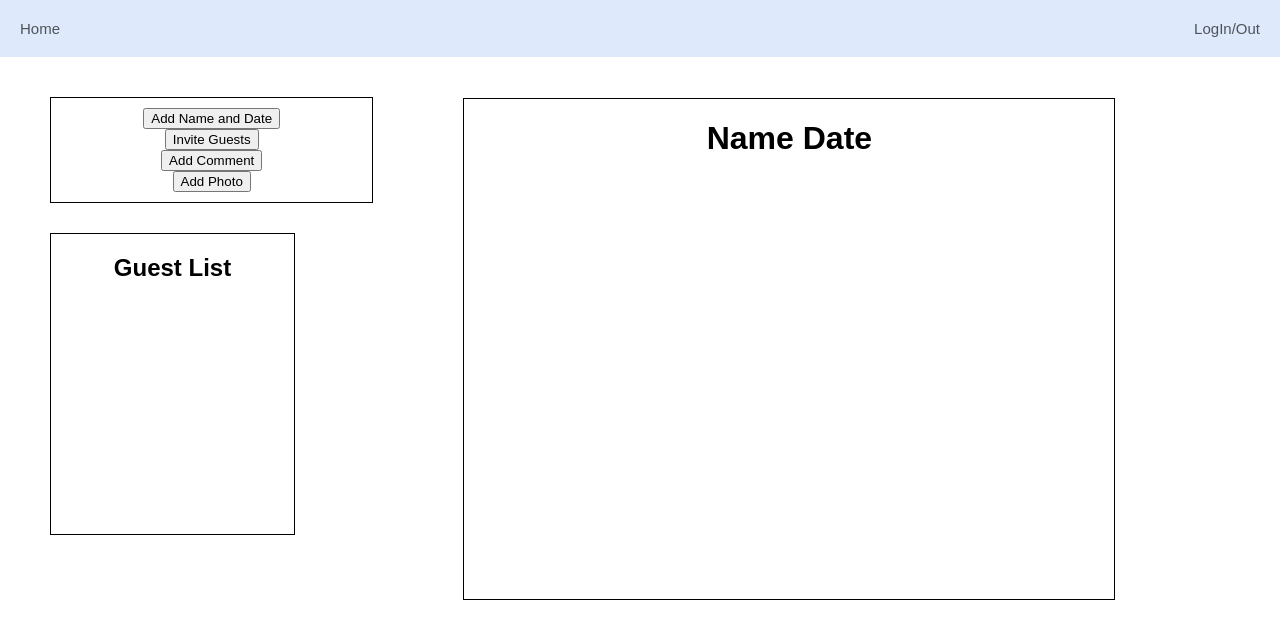
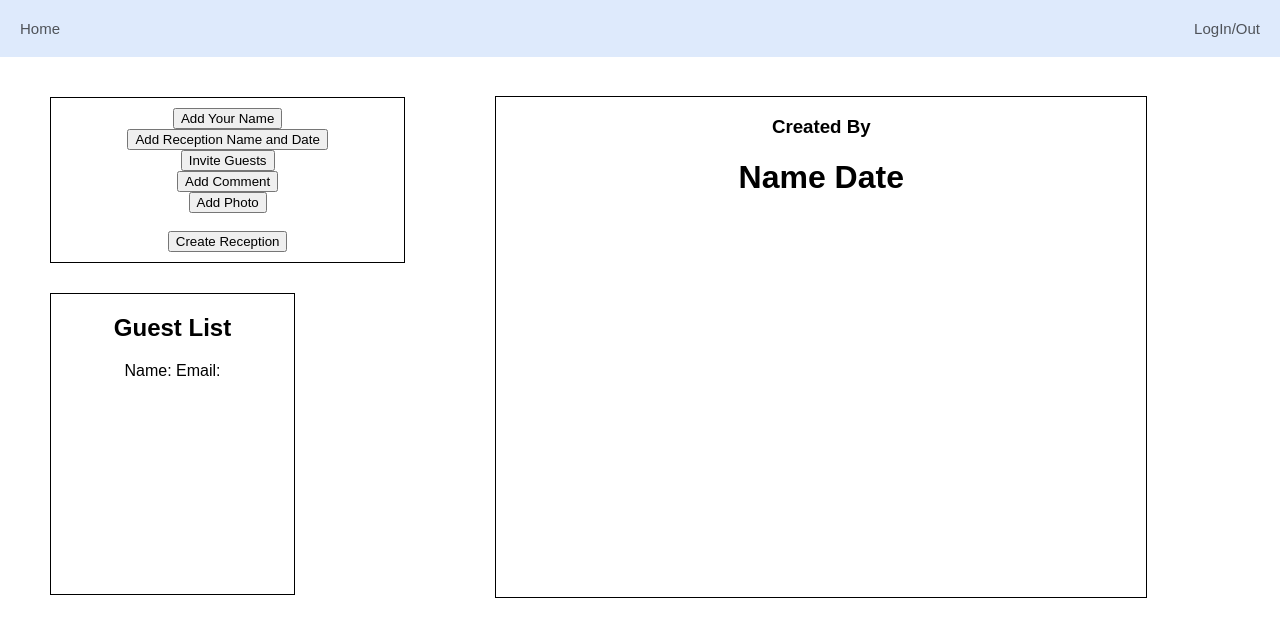
Before and after one commit to mlc03e/chicken-fish-steak-frontend, a React (Create React App) app: page /create in a window 1280 px wide. Shown: the top 636 px of the page. Built offline with nearby package versions, Linux system fonts and the light colour scheme.

Commit message:
receptions persisted

```diff
--- a/src/App.js
+++ b/src/App.js
@@ -10,6 +10,7 @@ import { BrowserRouter as Router, Route, Link } from "react-router-dom";
 import { withRouter } from "react-router";
 import Create from './Create'
 import Reception from './Reception'
+import v4 from 'uuid'
 
 class App extends Component {
   state= {
@@ -17,36 +18,86 @@ class App extends Component {
     photoList: [],
     invitedGuestsName: '',
     invitedGuestsEmail: '',
-    receptionName: '',
-    receptionDate: ''
+    // receptionName: '',
+    // receptionDate: '',
+    receptionWhole: {},
+    receptions: [],
+    name: '',
+    date: '',
+    creator: [],
+    guests: [],
+    comments: [],
+    photos: []
   }
   storeNameDate=(addedName, addedDate)=> {
-    this.setState({receptionName: [...this.state.receptionName, addedName],
-    receptionDate: [...this.state.receptionDate, addedDate]})
+    this.setState({name: addedName,
+    date: addedDate})
   }
   invitedGuests=(newGuest, newEmail)=> {
-    this.setState({ invitedGuestsName: [...this.state.invitedGuestsName, newGuest],
+    this.setState({ guests: [...this.state.guests, newGuest],
     invitedGuestsEmail: [...this.state.invitedGuestsEmail, newEmail]
     })
   }
   logComment=(newComment)=> {
-    this.setState({commentList: [...this.state.commentList, newComment]})
+    this.setState({comments: [...this.state.comments, newComment]})
   }
   logPhoto=(newPhoto)=> {
-    this.setState({photoList: [...this.state.photoList, newPhoto]})
+    this.setState({photos: [...this.state.photos, newPhoto]})
   }
+  submitCreator=(creatorName)=> {
+    this.setState({creator: [...this.state.creator, creatorName]})
+  }
+  // submitWholeReception=(wholeName, wholeDate, wholeGuest, wholeEmail, wholeComment, wholePhoto)=> {
+  //   this.setState({ receptionWhole: {wholeName, wholeDate, wholeGuest, wholeEmail, wholeComment, wholePhoto}})
+  // }
+  fetchReceptions= ()=> {
+    fetch('http://localhost:3000/api/v1/receptions')
+    .then(response => response.json())
+    // .then(receptions => this.setState({receptions}))
+    .then(receptions => {
+      const updatedReceptions = receptions.map(reception => {
+        return {...reception, selected: false}
+      })
+      this.setState({
+        receptions: updatedReceptions
+      })
+    }
+    )
+  }
+  createReception=()=> {
+    fetch('http://localhost:3000/api/v1/receptions', {method: "POST",
+    headers: {
+      "Content-Type": "application/json",
+      "Accept": "application/json"
+    },body: JSON.stringify({
+        name: this.state.name,
+        date: this.state.date,
+        creator_id: v4(),
+      })
+    })
+      .then(response => response.json())
+      // .then(newReception=> console.log(newReception))
+      .then(newReception=> this.setState({
+        receptions: [...this.state.receptions, newReception]
+      }))
+  }
+  //change id to creator.id name: creator.name
+  // guests: this.state.guests,
+  // photos: this.state.photos,
+  // comments: this.state.comments
   render() {
     return (
       <div className="App">
         <>
-
           <Route path="/" component={NavBar}/>
           <Route path="/login" exact component={Login}/>
           <Route path="/home" exact component={Home}/>
           <Route path="/create"  component={()=><Create storeNameDate={this.storeNameDate} invitedGuests={this.invitedGuests}
-            logComment={this.logComment} logPhoto={this.logPhoto} commentList={this.state.commentList} photoList={this.state.photoList}
-            invitedGuestsName={this.state.invitedGuestsName} invitedGuestsEmail={this.state.invitedGuestsEmail} receptionName={this.state.receptionName} receptionDate={this.state.receptionDate}/>} />
-          <Route path="/reception"  component={Reception}/>
+            logComment={this.logComment} logPhoto={this.logPhoto} comments={this.state.comments} photos={this.state.photos}
+            guests={this.state.guests} invitedGuestsEmail={this.state.invitedGuestsEmail} submitCreator={this.submitCreator} creator={this.state.creator}
+            name={this.state.name} date={this.state.date} createReception={this.createReception} receptions={this.state.receptions}/>} />
+          <Route path="/reception"  component={()=><Reception receptions={this.state.receptions} fetchReceptions={this.fetchReceptions} comments={this.state.comments}
+            photos={this.state.photos} logComment={this.logComment} logPhoto={this.logPhoto}/>}/>
       </>
 
       </div>
--- /dev/null
+++ b/src/CommentsPhotosButtons.js
@@ -0,0 +1,66 @@
+import React, { Component } from 'react';
+import Modal from './Modal'
+
+class CommentsPhotosButtons extends Component {
+
+  state= {
+    commentForm: false,
+    comment: '',
+    photoForm: false,
+    photo: '',
+    seeModal: true,
+  }
+
+  addComment=()=>{
+    this.setState({commentForm: true})
+  }
+  handleComment=(event)=>{
+    this.setState({comment: event.target.value})
+  }
+  submitComment=(event) => {
+    event.preventDefault()
+    this.props.logComment(this.state.comment)
+  }
+  addPhoto=()=>{
+    this.setState({photoForm: true})
+  }
+  handlePhoto=(event)=>{
+    this.setState({photo: event.target.value})
+  }
+  submitPhoto=(event) => {
+    event.preventDefault()
+    this.props.logPhoto(this.state.photo)
+  }
+  render() {
+    return (
+      <div>
+
+        <div >
+          <button onClick={this.addComment}>Add Comment</button>
+          <br></br>
+          <button onClick={this.addPhoto}>Add Photo</button>
+        </div>
+
+        {this.state.commentForm &&
+        <Modal seeModal={this.state.seeModal} handleClose={this.hideModal} >
+          <form className='commentForm' onSubmit={this.submitComment}>
+            <input autoFocus style={{ height: '100px', width: '210px', fontSize: '18px'}} onChange={this.handleComment} value={this.state.comment}/>
+            <br></br><br></br><br></br>
+            <button type="submit" >Add</button>
+          </form>
+        </Modal>}
+        {this.state.photoForm &&
+        <Modal seeModal={this.state.seeModal} handleClose={this.hideModal} >
+          <form className='commentForm' onSubmit={this.submitPhoto}>
+            <input autoFocus style={{ height: '100px', width: '210px', fontSize: '18px'}} onChange={this.handlePhoto} value={this.state.photo}/>
+            <br></br><br></br><br></br>
+            <button type="submit">Add</button>
+          </form>
+        </Modal>}
+      </div>
+    );
+  }
+
+}
+
+export default CommentsPhotosButtons;
--- a/src/Create.js
+++ b/src/Create.js
@@ -4,6 +4,8 @@ import ReactDOM from 'react-router-dom'
 import { BrowserRouter as Router, Route, Link } from "react-router-dom";
 import { withRouter } from "react-router";
 import Modal from './Modal'
+import v4 from 'uuid'
+import CommentsPhotosButtons from './CommentsPhotosButtons'
 
 
 class Create extends Component {
@@ -18,7 +20,19 @@ class Create extends Component {
     commentForm: false,
     comment: '',
     photoForm: false,
-    photo: ''
+    photo: '',
+    creatorForm: false,
+    creator: ''
+  }
+  // componentDidMount() {
+  //   this.props.createReception
+  //   console.log(this.props.receptions);
+  // }
+  createReception= ()=> {
+    this.props.createReception()
+  }
+  addCreator= ()=> {
+    this.setState({creatorForm: true })
   }
   showNameDateForm= () => {
     this.setState({ nameDateForm: true })
@@ -41,7 +55,7 @@ class Create extends Component {
   }
   handleSubmitNameDate=(event) => {
     event.preventDefault()
-    console.log('handleSubmitName', event);
+    // console.log('handleSubmitName', event);
     this.props.storeNameDate(this.state.name, this.state.date)
   }
   showInviteForm=()=> {
@@ -63,26 +77,33 @@ class Create extends Component {
     this.props.invitedGuests(this.state.guest, this.state.email)
 
   }
-  addComment=()=>{
-    this.setState({commentForm: true})
+  handleCreator=(event)=> {
+    event.preventDefault()
+    this.props.submitCreator(this.state.creator)
   }
-  handleComment=(event)=>{
-    this.setState({comment: event.target.value})
+  handleCreatorName=(event)=> {
+    this.setState({creator: event.target.value})
   }
-  submitComment=(event) => {
-    event.preventDefault()
-    this.props.logComment(this.state.comment)
-  }
-  addPhoto=()=>{
-    this.setState({photoForm: true})
-  }
-  handlePhoto=(event)=>{
-    this.setState({photo: event.target.value})
-  }
-  submitPhoto=(event) => {
-    event.preventDefault()
-    this.props.logPhoto(this.state.photo)
-  }
+  // addComment=()=>{
+  //   this.setState({commentForm: true})
+  // }
+  // handleComment=(event)=>{
+  //   this.setState({comment: event.target.value})
+  // }
+  // submitComment=(event) => {
+  //   event.preventDefault()
+  //   this.props.logComment(this.state.comment)
+  // }
+  // addPhoto=()=>{
+  //   this.setState({photoForm: true})
+  // }
+  // handlePhoto=(event)=>{
+  //   this.setState({photo: event.target.value})
+  // }
+  // submitPhoto=(event) => {
+  //   event.preventDefault()
+  //   this.props.logPhoto(this.state.photo)
+  // }
   hideNameDateForm=()=> {
     this.setState({nameDateForm: false  })
   }
@@ -95,33 +116,46 @@ class Create extends Component {
   hidePhoto=()=> {
     this.setState({photoForm: false})
   }
-
+  // submitReception=(event)=> {
+  //   event.preventDefault()
+  //   this.props.submitWholeReception(this.state.name, this.state.date, this.state.guest, this.state.email, this.state.comment, this.state.photo)
+  // }
   render() {
-    console.log( this.props.receptionName)
+    // console.log( this.props.submitWholeReception)
     return (
     <div className= 'createContainer'>
       <div className= "createButtons">
-        <button onClick={this.showNameDateForm}>Add Name and Date</button>
+        <button onClick= {this.addCreator}> Add Your Name </button>
+        <br></br>
+        <button onClick={this.showNameDateForm}> Add Reception Name and Date</button>
         <br></br>
         <button onClick={this.showInviteForm}>Invite Guests</button>
+          <CommentsPhotosButtons logPhoto={this.props.logPhoto} logComment={this.props.logComment} comments={this.props.comments} photos={this.props.photos}/>
         <br></br>
-        <button onClick={this.addComment}>Add Comment</button>
-        <br></br>
-        <button onClick={this.addPhoto}>Add Photo</button>
+        <button onClick={this.createReception}> Create Reception</button>
+
       </div>
       <div className='guestList'>
         <h2>Guest List</h2>
-        {this.props.invitedGuestsName && <p>Name:{this.props.invitedGuestsName} Email:{this.props.invitedGuestsEmail}</p>}
-
+        {this.props.guests && <p>Name:{this.props.guests} Email:{this.props.invitedGuestsEmail}</p>}
       </div>
       <div className='sampleBoard'>
-        {!this.state.name && <h1>Name Date</h1>}
-        <h1 id= 'nameDate' style={{textAlign: 'top'}}>{this.state.name} {this.state.date}</h1>
-      {this.state.commentList && this.state.commentList.length > 1 ? this.state.commentList.map(comment => <h3>{comment}</h3>)
-      : <h3>{this.props.commentList}</h3>}
+        <h3>Created By {this.props.creator}</h3>
+        {!this.props.name && <h1>Name Date</h1>}
+        <h1 id= 'nameDate' style={{textAlign: 'top'}}>{this.props.name} {this.props.date}</h1>
+      {this.state.comments && this.state.comments.length > 1 ? this.state.comments.map(comment => <h3>{comment}</h3>)
+      : <h3>{this.props.comments}</h3>}
 
-        <p>{this.props.photoList}</p>
+        <img src={this.props.photos} width='200px'/>
       </div>
+      {this.state.creatorForm &&
+      <Modal seeModal={this.state.seeModal} handleClose={this.hideModal} >
+        <form className='nameDateForm' onSubmit={this.handleCreator}>
+          <input placeholder={'Name'} autoFocus style={{ height: '30px', width: '200px', fontSize: '28px'}} onChange={this.handleCreatorName} value={this.state.creator}/>
+          <br></br><br></br><br></br>
+          <button type="submit">Add</button>
+        </form>
+      </Modal>}
       {this.state.nameDateForm &&
       <Modal seeModal={this.state.seeModal} handleClose={this.hideModal} >
         <form className='nameDateForm' onSubmit={this.handleSubmitNameDate}>
@@ -140,28 +174,35 @@ class Create extends Component {
           <button type="submit">Add</button>
         </form>
       </Modal>}
-      {this.state.commentForm &&
-      <Modal seeModal={this.state.seeModal} handleClose={this.hideModal} >
-        <form className='commentForm' onSubmit={this.submitComment}>
-          <input autoFocus style={{ height: '100px', width: '210px', fontSize: '18px'}} onChange={this.handleComment} value={this.state.comment}/>
-          <br></br><br></br><br></br>
-          <button type="submit" >Add</button>
-        </form>
-      </Modal>}
-      {this.state.photoForm &&
-      <Modal seeModal={this.state.seeModal} handleClose={this.hideModal} >
-        <form className='commentForm' onSubmit={this.submitPhoto}>
-          <input autoFocus style={{ height: '100px', width: '210px', fontSize: '18px'}} onChange={this.handlePhoto} value={this.state.photo}/>
-          <br></br><br></br><br></br>
-          <button type="submit">Add</button>
-        </form>
-      </Modal>}
+
 
     </div>
+
     );
   }
+  // {this.state.commentForm &&
+  //   <Modal seeModal={this.state.seeModal} handleClose={this.hideModal} >
+  //     <form className='commentForm' onSubmit={this.submitComment}>
+  //       <input autoFocus style={{ height: '100px', width: '210px', fontSize: '18px'}} onChange={this.handleComment} value={this.state.comment}/>
+  //       <br></br><br></br><br></br>
+  //       <button type="submit" >Add</button>
+  //     </form>
+  //   </Modal>}
+  //   {this.state.photoForm &&
+  //     <Modal seeModal={this.state.seeModal} handleClose={this.hideModal} >
+  //       <form className='commentForm' onSubmit={this.submitPhoto}>
+  //         <input autoFocus style={{ height: '100px', width: '210px', fontSize: '18px'}} onChange={this.handlePhoto} value={this.state.photo}/>
+  //         <br></br><br></br><br></br>
+  //         <button type="submit">Add</button>
+  //       </form>
+  //     </Modal>}
 
 }
+// <div className= 'submitReception'>
+//   <form onSubmit={this.submitReception}>
+//   <input type='submit' value="Submit Reception"/>
+//   </form>
+// </div>
 // const mapStateToProps = (state) => {
 //   return {
 //     beef: state.beef
--- a/src/Reception.js
+++ b/src/Reception.js
@@ -3,33 +3,23 @@ import React, { Component } from 'react';
 // import { BrowserRouter as Router, Route, Link, Switch } from "react-router-dom";
 import { withRouter } from "react-router";
 import Modal from './Modal'
+import CommentsPhotosButtons from './CommentsPhotosButtons'
 
 class Reception extends Component {
 
   state= {
-    receptions: [],
+    // receptions: [],
     selectedReception: null
   }
 
-  componentDidMount() {
-    fetch('http://localhost:3000/api/v1/receptions')
-    .then(response => response.json())
-    // .then(receptions => this.setState({receptions}))
-    .then(receptions => {
-      const updatedReceptions = receptions.map(reception => {
-        return {...reception, selected: false}
-      })
-      this.setState({
-        receptions: updatedReceptions
-      })
-    }
-    )
-  }
+  // componentDidMount() {
+  //   this.props.fetchReceptions()
+  // }
 
   showReceptionDetails=(receptionId) => {
     // const foundReception = this.state.receptions.find(reception => receptionId === reception.id)
-    const clickedReception= this.state.receptions.map(reception=> {
-      if (receptionId === reception.id) {
+    const clickedReception= this.props.receptions.map(reception=> {
+      if (receptionId === reception.creator_id) {
         reception.selected = !reception.selected
         return reception
       } else {
@@ -37,31 +27,35 @@ class Reception extends Component {
       }
     })
     this.setState({selectedReception: clickedReception})
-    // console.log(clickedReception)
+    console.log(clickedReception)
     }
-
+    chooseReception=()=> {
+       this.props.fetchReceptions()
+    }
 
   render() {
 
     // const mappedComments= this.state.receptions.map(reception => reception.comments)
     // const mappedPhotos= this.state.receptions.map(reception => reception.photos)
-    const filteredSelected= this.state.receptions.filter(reception => reception.selected)
-    // console.log(filteredSelected.map(reception => reception.comments.map(comment => comment.content)))
+    const filteredSelected= this.props.receptions.filter(reception => reception.selected)
+    // console.log(this.props.receptions.map(reception => reception))
     return (
       <div className='reception'>
-        <div className= 'createButtons'>
-          <button onClick={this.props.addComment}>Add Comment</button>
-          <br></br>
-          <button onClick={this.props.addPhoto}>Add Photo</button>
+        <div className='createButtons'>
+        <CommentsPhotosButtons logPhoto={this.props.logPhoto} logComment={this.props.logComment} commentList={this.props.comments} photoList={this.props.photos}/>
         </div>
         <div className='guestList'>
-          <h2>Choose Reception</h2>
-          {this.state.receptions.map(reception => <h3 key={reception.id} onClick={()=>this.showReceptionDetails(reception.id)}>{reception.name}</h3>)}
+          <h2 onClick={this.chooseReception}>Choose Reception</h2>
+
+          {this.props.receptions.map(reception => <h3 key={reception.creator_id} onClick={()=>this.showReceptionDetails(reception.creator_id)}>{reception.name}</h3>)}
         </div>
         <div className='receptionBoard'>
-          {this.state.selectedReception ? filteredSelected.map(reception => <h1 key={reception.id}>{reception.name}</h1> ) : <h1>Reception</h1>}
-          {this.state.selectedReception && filteredSelected.map(reception => reception.comments.map(comment => <h3 key={comment.id}>{comment.content}</h3>)) }
+          {this.state.selectedReception ? filteredSelected.map(reception => <h1 key={reception.creator_id}>{reception.name}</h1> ) : <h1>Reception</h1>}
+          {this.state.selectedReception && filteredSelected.map(reception => reception.comments.map(comment => <h3 key={comment.id}>{comment.content}</h3> )) }
           {this.state.selectedReception && filteredSelected.map(reception=> reception.photos.map(photo=> <img key={photo.id} src={photo.image}/>))}
+          {this.state.comments && this.state.comments.length > 1 ? this.state.commentList.map(comment => <h3 key={comment.id}>{comment}</h3>)
+          : <h3 >{this.props.comments}</h3>}
+          <img src={this.props.photos} width='200px'/>
         </div>
 
       </div>
```
Also changed, not shown: src/Home.js (+17 -17 lines).
